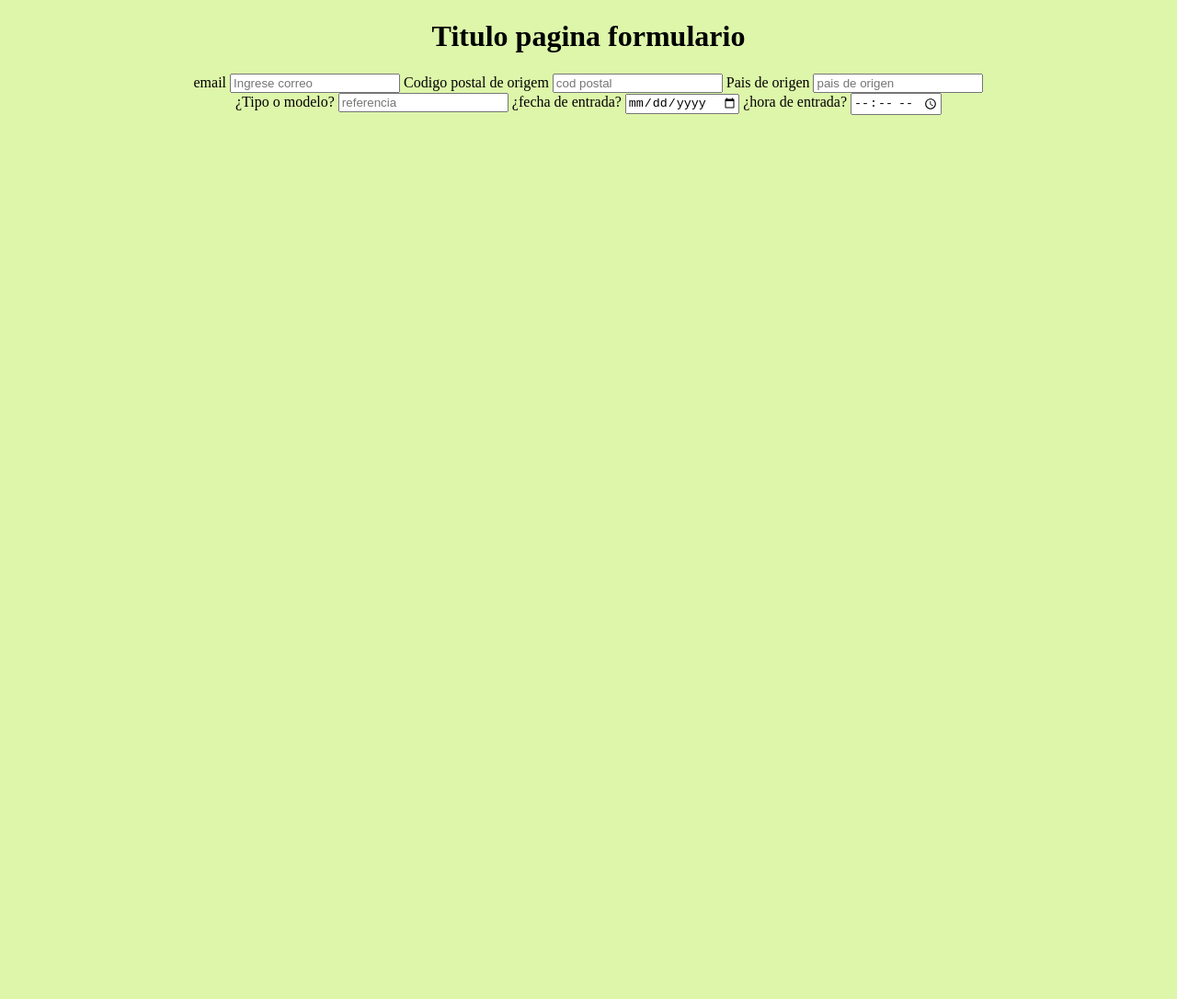
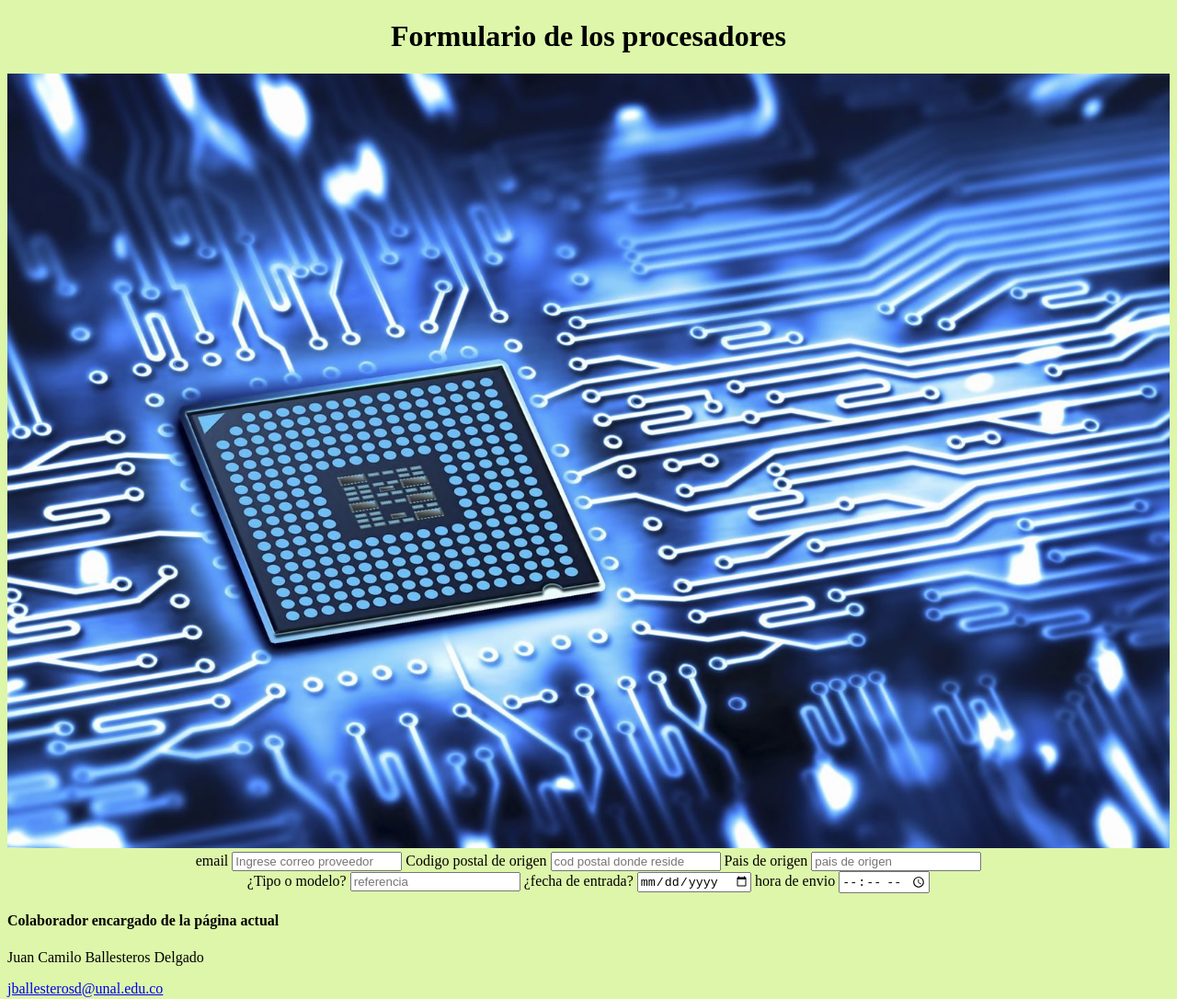
Before and after one commit to Ballesd/taller1WEB, a plain HTML site: page part1.html in a window 1280 px wide. Shown: the whole page at 92% size. Before the commit the page ends 800 px from the top, so only its background shows below. Drawn offline with Linux system fonts and the light colour scheme.

Commit message:
Modificon de Juan Camilo Ballesteros

```diff
--- a/part1.html
+++ b/part1.html
@@ -5,27 +5,28 @@
         <meta name = "principal" content="pagina base ">
         <meta name="keywords" content="palabraclave1,palabraclave2,palabraclave3">
         <meta name="propiertarios" content="ERIK,BALLES,DANI">
-        <title>Pagina del formulario</title>
+        <title>Formulario procesador</title>
     </head><!--tetxo extra-->
     <body bgcolor = "#DDF6AA">
         <center>
-            <h1>Titulo pagina formulario</h1>
+            <h1>Formulario de los procesadores</h1>
         </center>
          <!--Encabezado-->
         <head>
-            <nav>
-            </nav>
+            <center>
+                <img src ="imagenes/procesador.jpg" alt="imagen de la arquitectura" width="100%">
+            </center>
         </head>
             <!-- Formulario parte 1 -->
 
         <center><form action="">
             <label for= "email">
                 <span>email</span>
-                <input type="email" id = "correo" placeholder="Ingrese correo">
+                <input type="email" id = "correo" placeholder="Ingrese correo proveedor">
             </label>
             <label for="Codigo postal">
-                <span>Codigo postal de origem</span>
-                <input type="postal-code" id = "postal" placeholder="cod postal">
+                <span>Codigo postal de origen</span>
+                <input type="postal-code" id = "postal" placeholder="cod postal donde reside">
             </label>
             <label for="Pais">
                 <span>Pais de origen</span>
@@ -41,11 +42,11 @@
             </label>
             <label for="fecha nacimiento">
                 <span>¿fecha de entrada?</span>
-                <input type="date" id = "fecha-nacimiento" placeholder="fecha de macimiento">
+                <input type="date" id = "fecha de entrada" placeholder="fecha de llegada">
             </label>
-            <label for="hora nacimiento">
-                <span>¿hora de entrada?</span>
-                <input type="time" id = "hora-nacimiento" placeholder="fecha de macimiento">
+            <label for="hora de envio">
+                <span>hora de envio</span>
+                <input type="time" id = "hora en al que salio" placeholder="Hora de salida">
             </label></center>
         </form>
         <main>
@@ -55,7 +56,10 @@
         </main>
         <footer>
             <section>
-
+                <h4>Colaborador encargado de la página actual</h4>
+                <p>Juan Camilo Ballesteros Delgado</p>
+                <a href = "mailto:jbalelsterosd@unal.edu.co">jballesterosd@unal.edu.co</a>
+            </center>
             </section>
         </footer>
     </body>
```
Also changed, not shown: index.html (+22 -10 lines), imagenes/imagenindex.jpg (added), imagenes/procesador.jpg (added).
